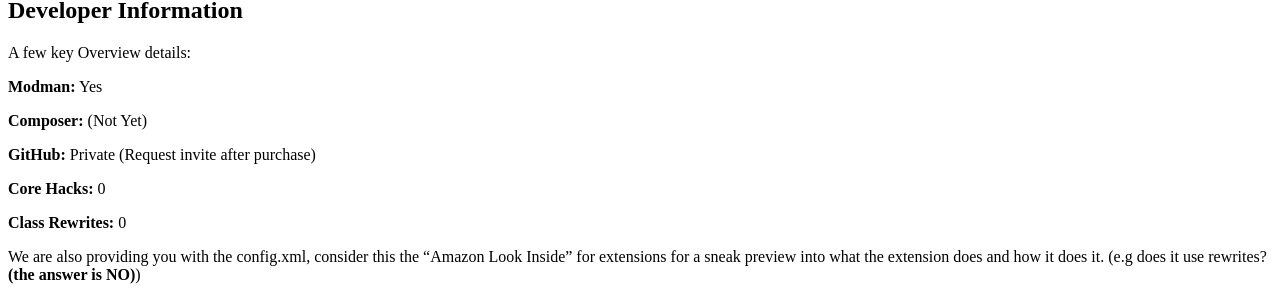
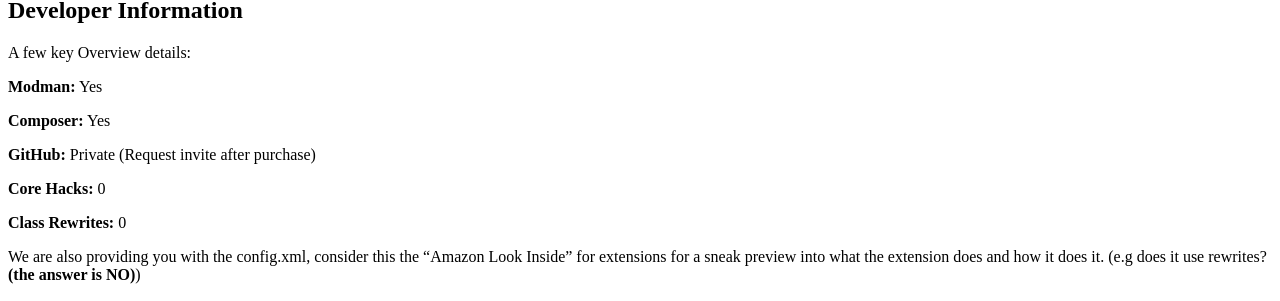
Before and after one commit to TheExtensionLab/Documentation, a Jekyll site: the page built from _posts/status-colors/2015-01-18-developer-information.md, in a window 1280 px wide. Shown: the part 235-536 px from the top of the page. Built offline with Jekyll 4.4.1, drawn with Linux system fonts in a browser that asks for light colours; Markdown is read by kramdown in place of the engine named in the settings; a style sheet for code colours, icons or effects is not loaded.

Commit message:
Update is composer to yes.

```diff
--- a/_posts/status-colors/2015-01-18-developer-information.md
+++ b/_posts/status-colors/2015-01-18-developer-information.md
@@ -10,7 +10,7 @@ A few key Overview details:
 
 **Modman:** Yes
 
-**Composer:** (Not Yet)
+**Composer:** Yes
 
 **GitHub:** Private (Request invite after purchase)
 
```
